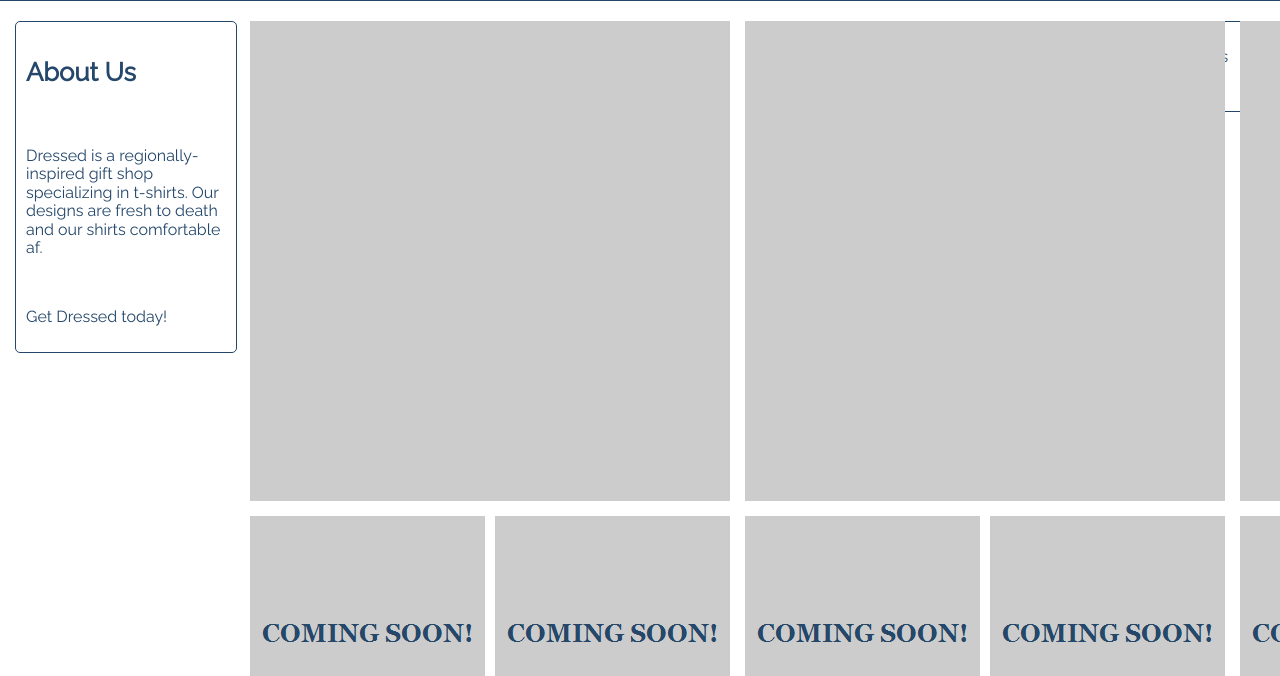
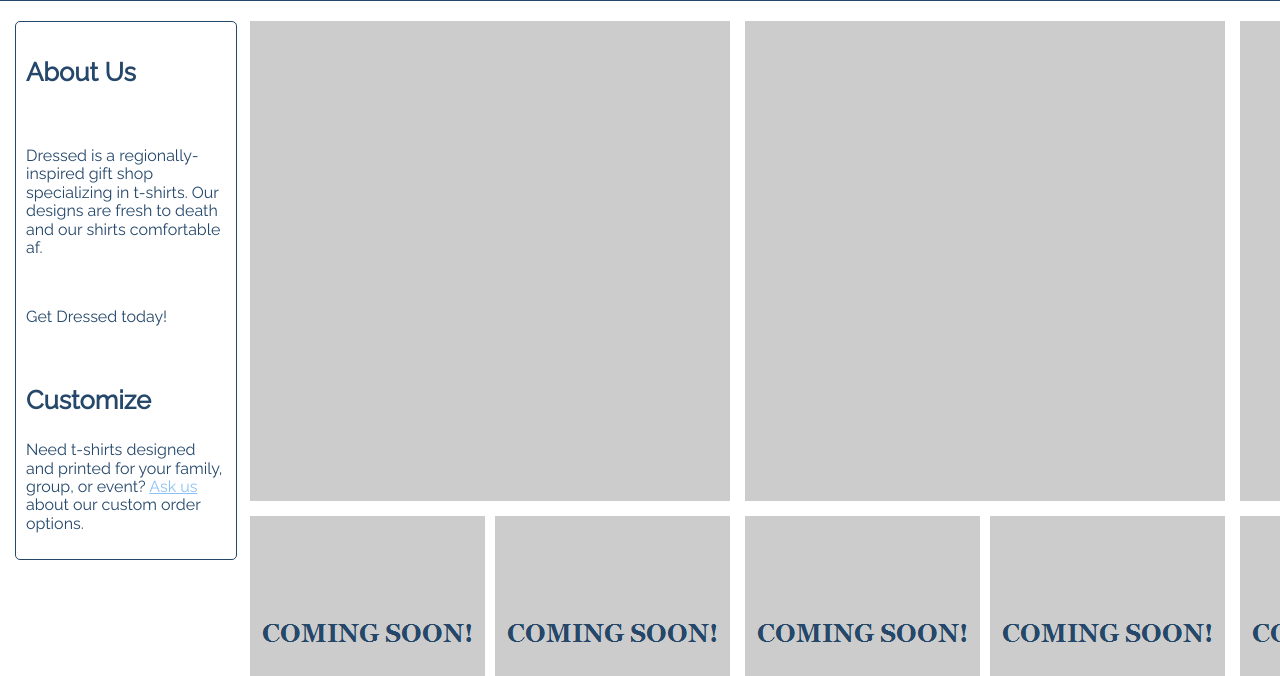
Before and after one commit to mikus31/dressed, a plain HTML site: page index.html in a window 1280 px wide. Shown: the part 84-760 px from the top of the page. Drawn offline with nearby package versions, Linux system fonts and the light colour scheme.

Commit message:
add custom

```diff
--- a/index.html
+++ b/index.html
@@ -95,16 +95,6 @@
             padding: 10px;
         }
 
-        #info {
-            position: absolute;
-            top: 105px;
-            right: 15px;
-            width: 150px;
-            border: .5px solid #24476A;
-            border-radius: 5px;
-            padding: 10px;
-        }
-
         #shirt-1 {
             position: absolute;
             top: 105px;
@@ -175,9 +165,9 @@
         <p>Dressed is a regionally-inspired gift shop specializing in t-shirts. Our designs are fresh to death and our shirts comfortable af.</p>
         <br>
         <p>Get Dressed today!</p>
-    </div>
-    <div id="info">
-        <p>Info banner goes here</p>
+        <br>
+        <h3>Customize</h3>
+        <p>Need t-shirts designed and printed for your family, group, or event? <a href="mailto: dressedtees@gmail.com" target="_blank">Ask us</a> about our custom order options.</p>
     </div>
     <div id="shirt-1"> <img src="images/480-blank.png"> </div>
     <div id="shirt-2"> <img src="images/480-blank.png"> </div>
```
